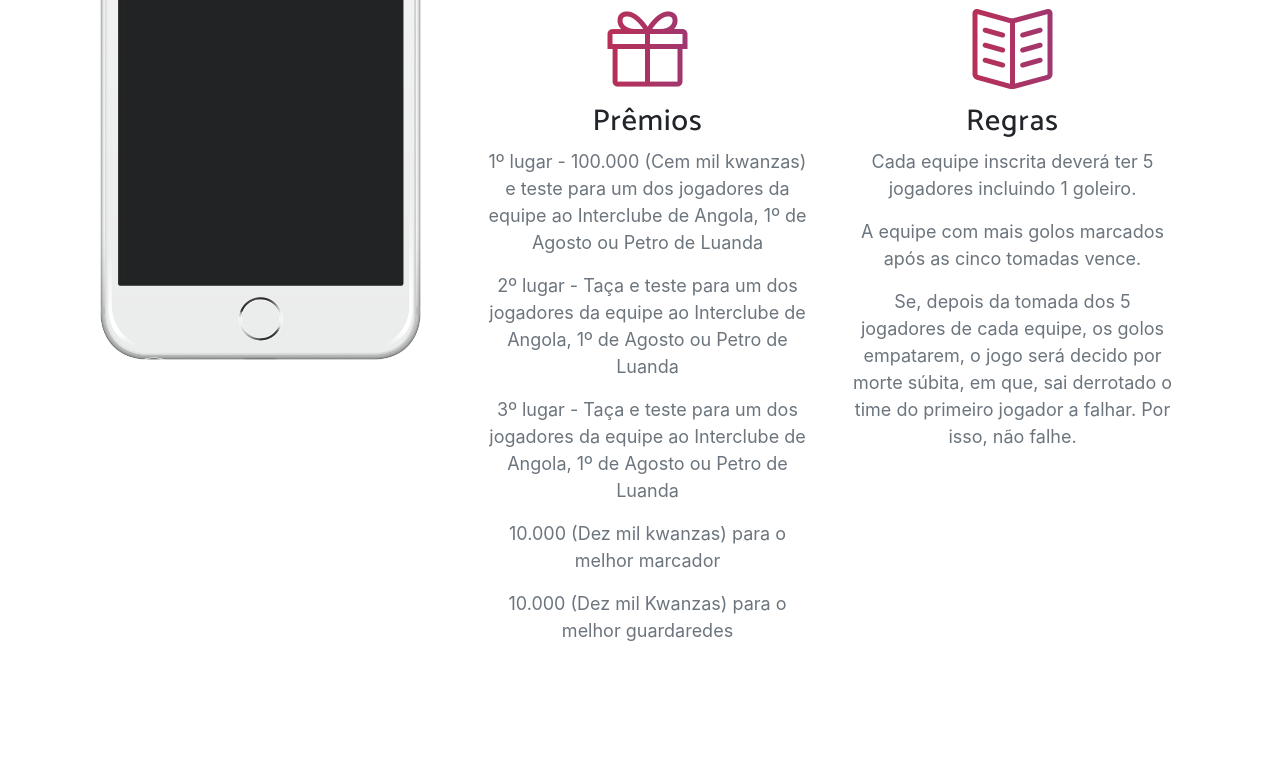
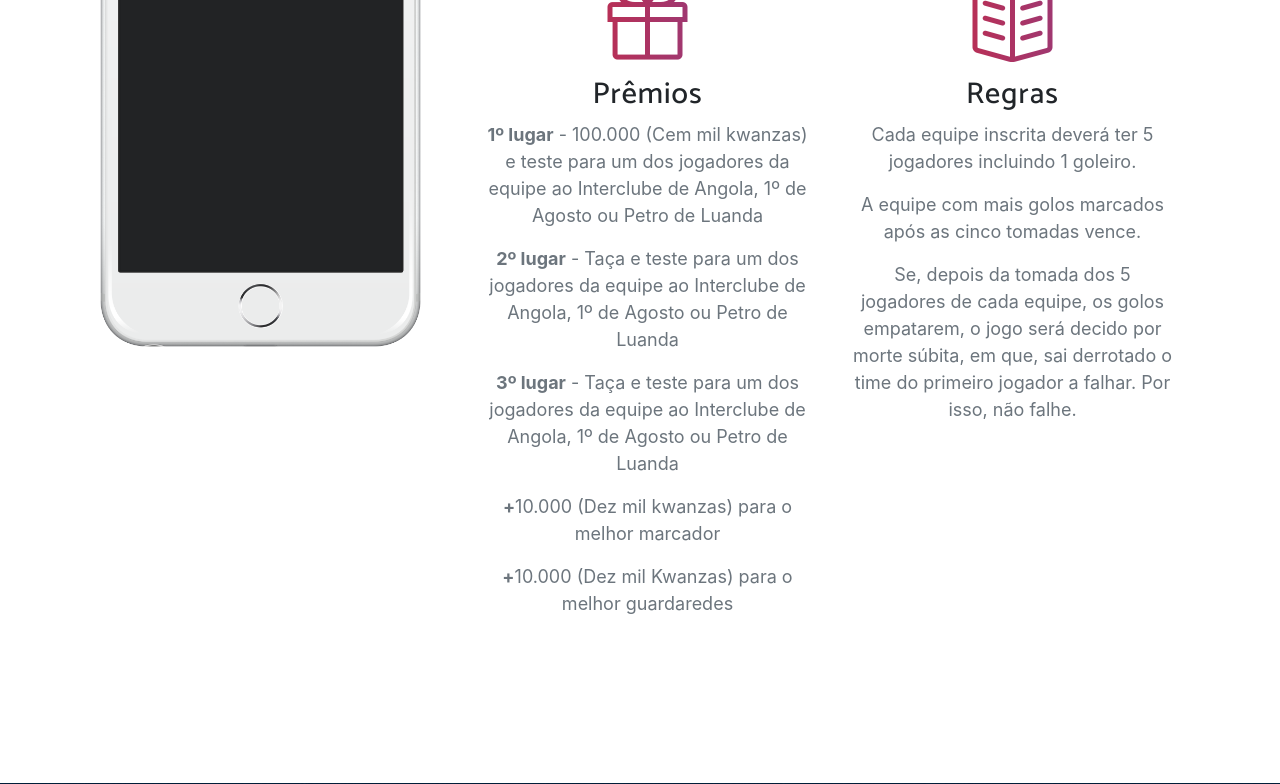
Before and after one commit to Torneio-de-penaltis/TP-AO, a website with bundled scripts: page index.html in a window 1280 px wide. Shown: the part 2527-3311 px from the top of the page. Built offline with nearby package versions, Linux system fonts and the light colour scheme; a script that the page names is missing; a web font is replaced by a local one.

Commit message:
Update index.html

```diff
--- a/index.html
+++ b/index.html
@@ -134,13 +134,13 @@
                 <div class="feature-item">
                   <i class="icon-login text-primary"></i>
                   <h3>Inscrição</h3>
-			<p class="text-muted"><strong>Preço por equipe:</strong>32.500Kzs(6.500Kzs por jogador)</p>
+			<p class="text-muted"><strong>Preço por equipe: </strong>32.500Kzs (6.500Kzs por jogador)</p>
 
 	                <p class="text-muted"><strong>Fases por idade:</strong></p>
 			<p class="text-muted"><strong>1ºFase</strong>: 16-21 anos(8/1/2022);<br><strong>2ºFase:</strong>13-15 anos(15/1/2022);<br><strong>3ºFase</strong>:9-12 anos(22/1/2022).</p>
 
-			<p class="text-muted"><strong>Datas do Torneio:</strong> Dias 8, 15, e 22 de Janeiro de 2022;<br><strong>Horario:</strong>08h00AM;<br>
-				<strong>Local</strong>:Estádio Coqueiros.</p>
+			<p class="text-muted"><strong>Datas do Torneio:</strong> Dias 8, 15, e 22 de Janeiro de 2022;<br><strong>Horario:</strong> 08h00AM;<br>
+				<strong>Local</strong>: Estádio Coqueiros.</p>
 
                 </div>
               </div>
@@ -159,11 +159,11 @@
                 <div class="feature-item">
                   <i class="icon-present text-primary"></i>
                   <h3>Prêmios</h3>
-				  <p class="text-muted">1º lugar - 100.000 (Cem mil kwanzas) e teste para um dos jogadores da equipe ao Interclube de Angola, 1º de Agosto ou Petro de Luanda</p>
-				  <p class="text-muted">2º lugar - Taça e teste para um dos jogadores da equipe ao Interclube de Angola, 1º de Agosto ou Petro de Luanda</p>
-				  <p class="text-muted">3º lugar - Taça e teste para um dos jogadores da equipe ao Interclube de Angola, 1º de Agosto ou Petro de Luanda</p>
-			          <p class="text-muted">10.000 (Dez mil kwanzas) para o melhor marcador</p>
-			          <p class="text-muted">10.000 (Dez mil Kwanzas) para o melhor guardaredes</p>
+			<p class="text-muted"><strong>1º lugar</strong> - 100.000 (Cem mil kwanzas) e teste para um dos jogadores da equipe ao Interclube de Angola, 1º de Agosto ou Petro de Luanda</p>
+			<p class="text-muted"><strong>2º lugar</strong> - Taça e teste para um dos jogadores da equipe ao Interclube de Angola, 1º de Agosto ou Petro de Luanda</p>
+			<p class="text-muted"><strong>3º lugar</strong> - Taça e teste para um dos jogadores da equipe ao Interclube de Angola, 1º de Agosto ou Petro de Luanda</p>
+			<p class="text-muted"><strong>+</strong>10.000 (Dez mil kwanzas) para o melhor marcador</p>
+			<p class="text-muted"><strong>+</strong>10.000 (Dez mil Kwanzas) para o melhor guardaredes</p>
                 </div>
               </div>
               <div class="col-lg-6">
```
